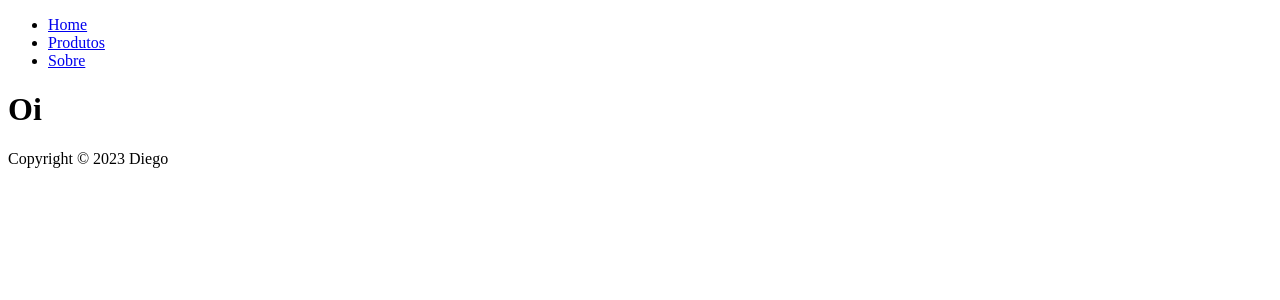
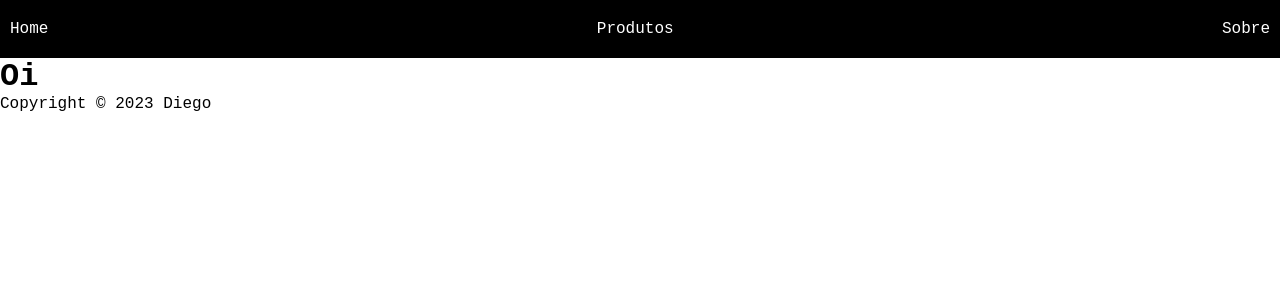
Before and after one commit to diegotrevisancc/nextjs-fundamentals, a Next.js app: page / in a window 1280 px wide. Shown: the top 300 px of the page. Built offline with nearby package versions, Linux system fonts and the light colour scheme.

Commit message:
added modularized styles

```diff
--- a/components/navbar.js
+++ b/components/navbar.js
@@ -1,8 +1,9 @@
 import Link from "next/link";
+import styles from "../styles/navbar.module.css";
 export default function Navbar() {
   return (
     <>
-      <ul>
+      <ul className={styles.navbar}>
         <li>
           <Link href="/">Home</Link>
         </li>
--- a/pages/_app.js
+++ b/pages/_app.js
@@ -1,4 +1,5 @@
 import MainContainer from "../components/MainContainer"
+import '../styles/globals.css'
 
 export default function MyApp({ Component, pageProps }) {
   return (
--- /dev/null
+++ b/styles/globals.css
@@ -0,0 +1,5 @@
+* {
+  padding: 0;
+  margin: 0;
+  font-family:'Courier New', Courier, monospace;
+}
--- /dev/null
+++ b/styles/navbar.module.css
@@ -0,0 +1,22 @@
+.navbar {
+  display: flex;
+  flex-flow: row nowrap;
+  padding: 20px 10px;
+  color: white;
+  background-color: black;
+  justify-content: space-between;
+}
+
+.navbar li {
+  list-style-type: none;
+}
+
+.navbar a {
+  text-decoration: none;
+  color: white;
+  transition: 0.3s;
+}
+
+.navbar a:hover {
+  background-color: rgba(255, 255, 255, 0.2);
+}
```
